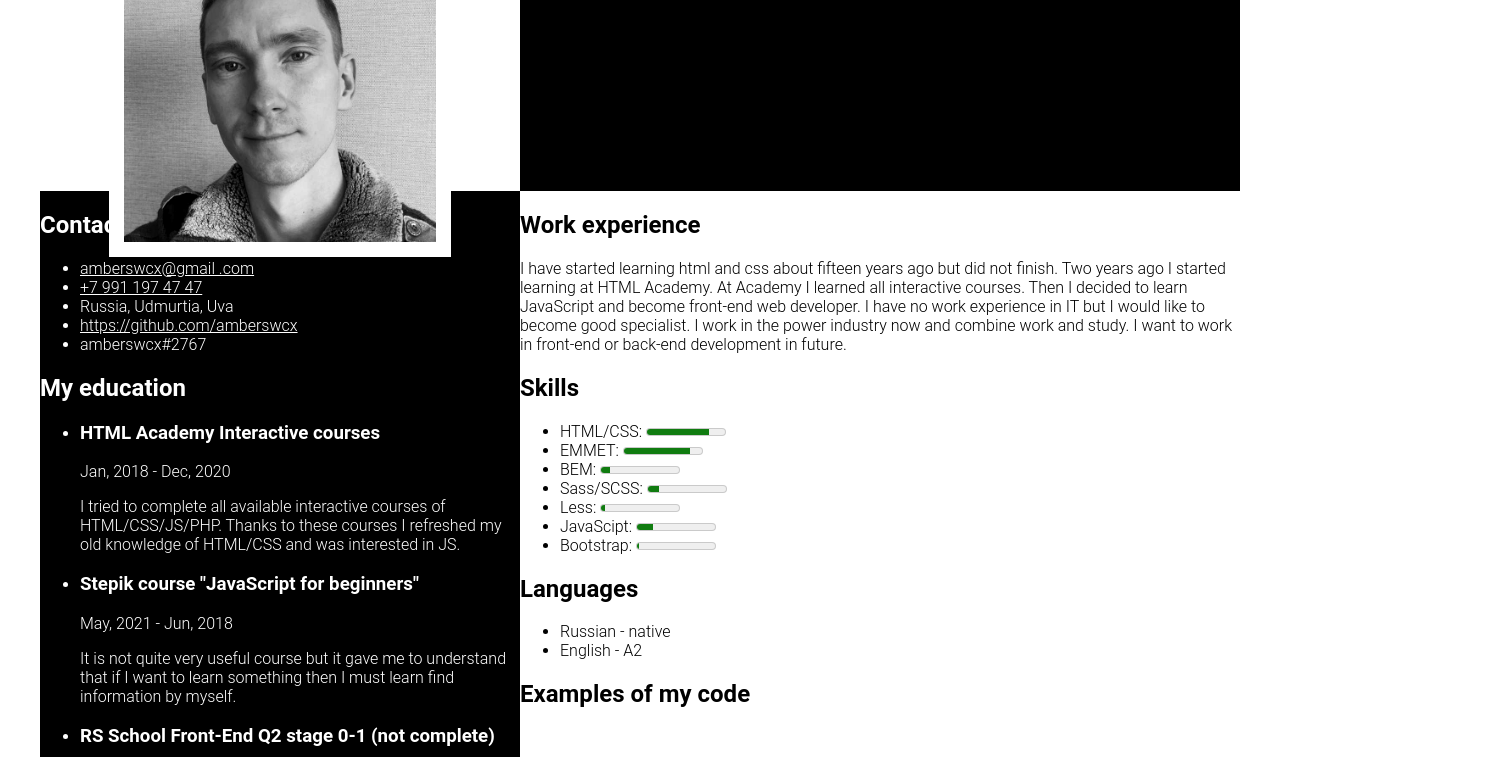
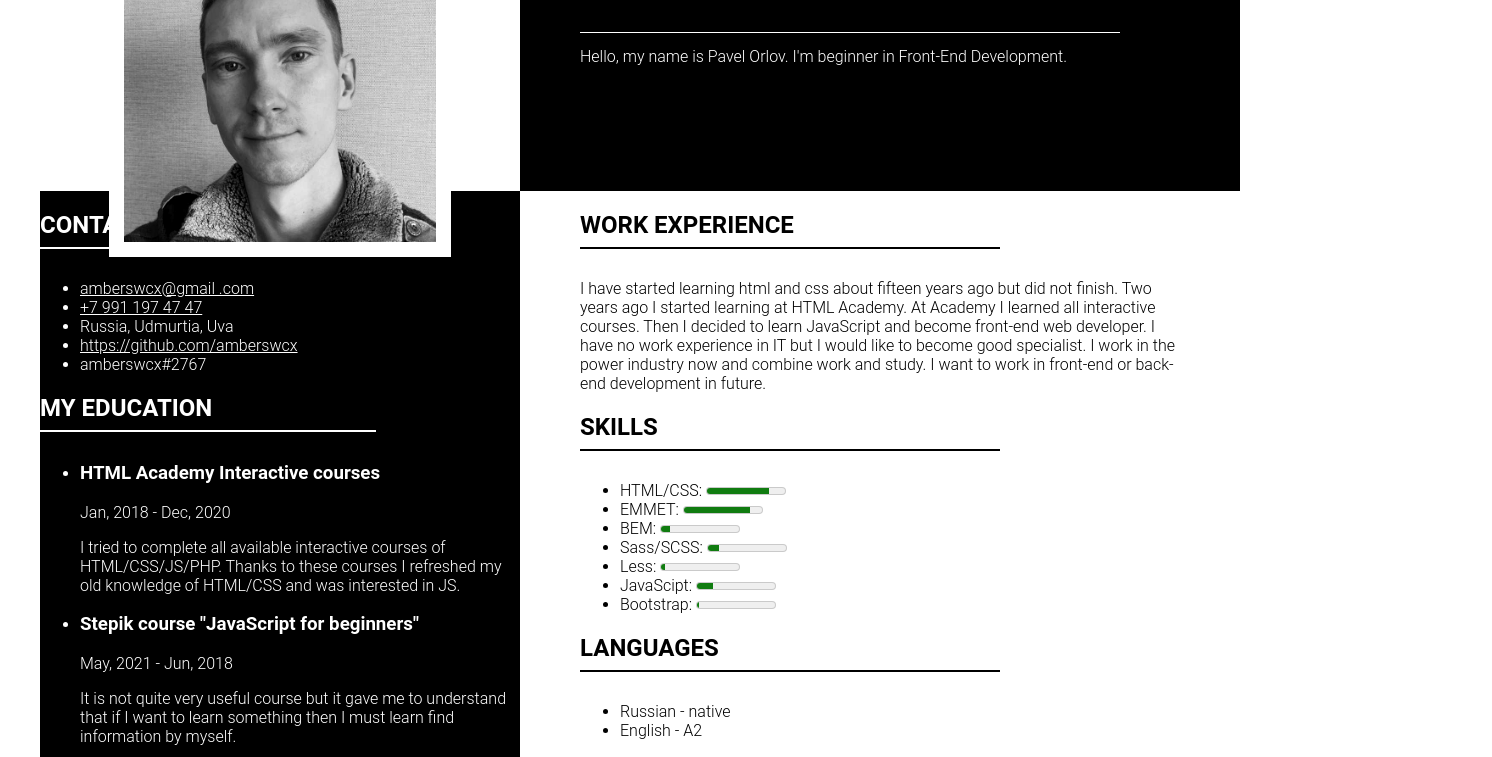
Before and after one commit to amberswcx/rsschool-cv, a plain HTML site: page index.html in a window 1280 px wide. Shown: the part 187-944 px from the top of the page, 1492 px wide, since content can reach past the window. Drawn offline with Linux system fonts and the light colour scheme.

Commit message:
feat: add styles for titles & greeting section

```diff
--- a/style.css
+++ b/style.css
@@ -7,6 +7,56 @@ body {
   font-family: Roboto, sans-serif;
   font-size: 1.6rem;
   font-weight: 300;
+}
+
+.title {
+  text-transform: uppercase;
+  font-weight: 700;
+  margin-bottom: 0;
+}
+
+.title_main {
+  font-size: 5rem;
+}
+
+.title_underline,
+.text_overline {
+  position: relative;
+}
+
+.title_underline {
+  margin-bottom: 40px;
+}
+
+.text_overline {
+  margin-top: 50px;
+}
+
+.title_underline::after {
+  content: '';
+  position: absolute;
+  left: 0;
+  bottom: -10px;
+  width: 70%;
+  height: 2px;
+}
+
+.column_light .title_underline::after {
+  background: #000000;
+}
+
+.column_dark .title_underline::after {
+  background: #ffffff;
+}
+
+.text_overline::after {
+  content: '';
+  position: absolute;
+  left: 0;
+  top: -15px;
+  width: 90%;
+  height: 1px;
+  background: #ffffff;
 }
 
 .visually-hidden {
@@ -107,6 +157,8 @@ body {
 .column-right {
   width: 60%;
   order: 2;
+  box-sizing: border-box;
+  padding: 0 60px;
 }
 
 .column_dark {
```
